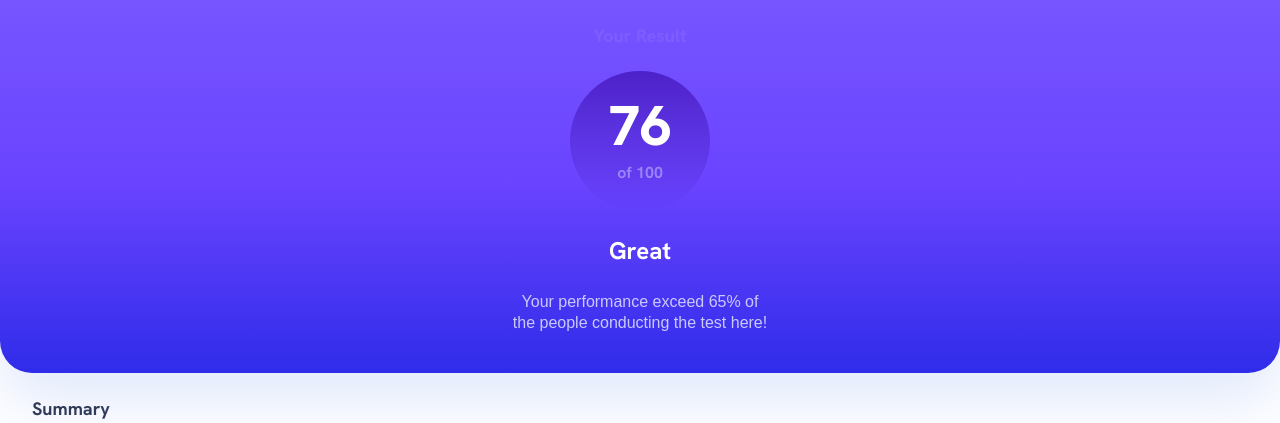
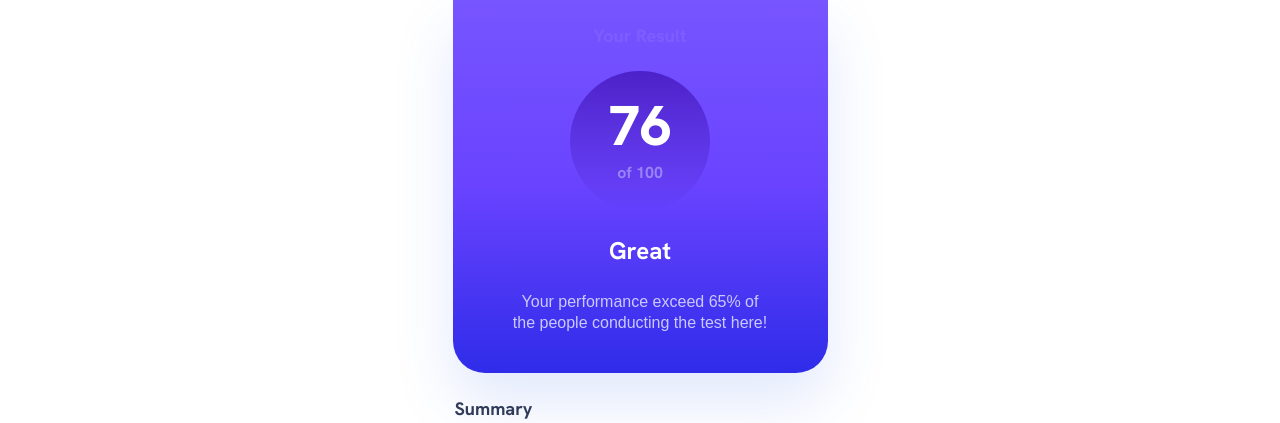
Before and after one commit to roodhouse/frontend-mentor-results-summary-component, a React (Create React App) app: page / in a window 1280 px wide. Shown: the top 423 px of the page. Built offline with nearby package versions, Linux system fonts and the light colour scheme.

Commit message:
updating

```diff
--- a/src/App.js
+++ b/src/App.js
@@ -4,7 +4,7 @@ import Summary from './components/Summary';
 
 function App() {
   return (
-    <div className="App">
+    <div className="App flex flex-col justify-center items-center w-100%">
      <Score />
      <Summary />
     </div>
--- a/src/components/Score.jsx
+++ b/src/components/Score.jsx
@@ -2,7 +2,7 @@ import React from 'react'
 
 function Score() {
   return (
-    <div id='scoreWrapper' className='bg-gradient-to-b from-gradientOneFirst from-0% via-gradientOneSecond via-0.01% to-gradientOneThird to-100% shadow-[0_30px_60px_rgba(61,108,236,0.15)] rounded-[0_0_32px_32px] mb-6'>
+    <div id='scoreWrapper' className='w-full max-w-[375px] bg-gradient-to-b from-gradientOneFirst from-0% via-gradientOneSecond via-0.01% to-gradientOneThird to-100% shadow-[0_30px_60px_rgba(61,108,236,0.15)] rounded-[0_0_32px_32px] mb-6'>
         <div id='scoreContainer' className='flex flex-col justify-center items-center'>
             <div id='resultContainer' className='py-6 font-["HankenGrotesk"] font-bold text-lg leading-[23.45px] text-center text-lightBlue opacity-10'>
                 <h1 id='result'>Your Result</h1>
--- a/src/components/Summary.jsx
+++ b/src/components/Summary.jsx
@@ -25,7 +25,7 @@ function theData(){
 function Summary() {
 
   return (
-    <div id='summaryWrapper' className='mx-[30px] mb-[30px]'>
+    <div id='summaryWrapper' className='w-full max-w-[375px] mx-[30px] mb-[30px]'>
         <div id='summaryContainer' className='flex flex-col mb-6'>
             <div id="summaryHeading" className='flex flex-col items-start pl-[2px] text-darkNavy font-bold text-lg leading-[23px] font-["HankenGrotesk"] mb-6'>
                 <h2>Summary</h2>
@@ -37,7 +37,7 @@ function Summary() {
             </div>
         </div>
         <div id='continueContainer' className='text-white bg-darkNavy font-bold text-lg leading-[23px] font-["HankenGrotesk"] flex flex-col justify-center items-center rounded-[128px]'>
-            <button className='py-4'>Continue</button>
+            <button className='py-4 cursor-pointer'>Continue</button>
         </div>
     </div>
   )
```
